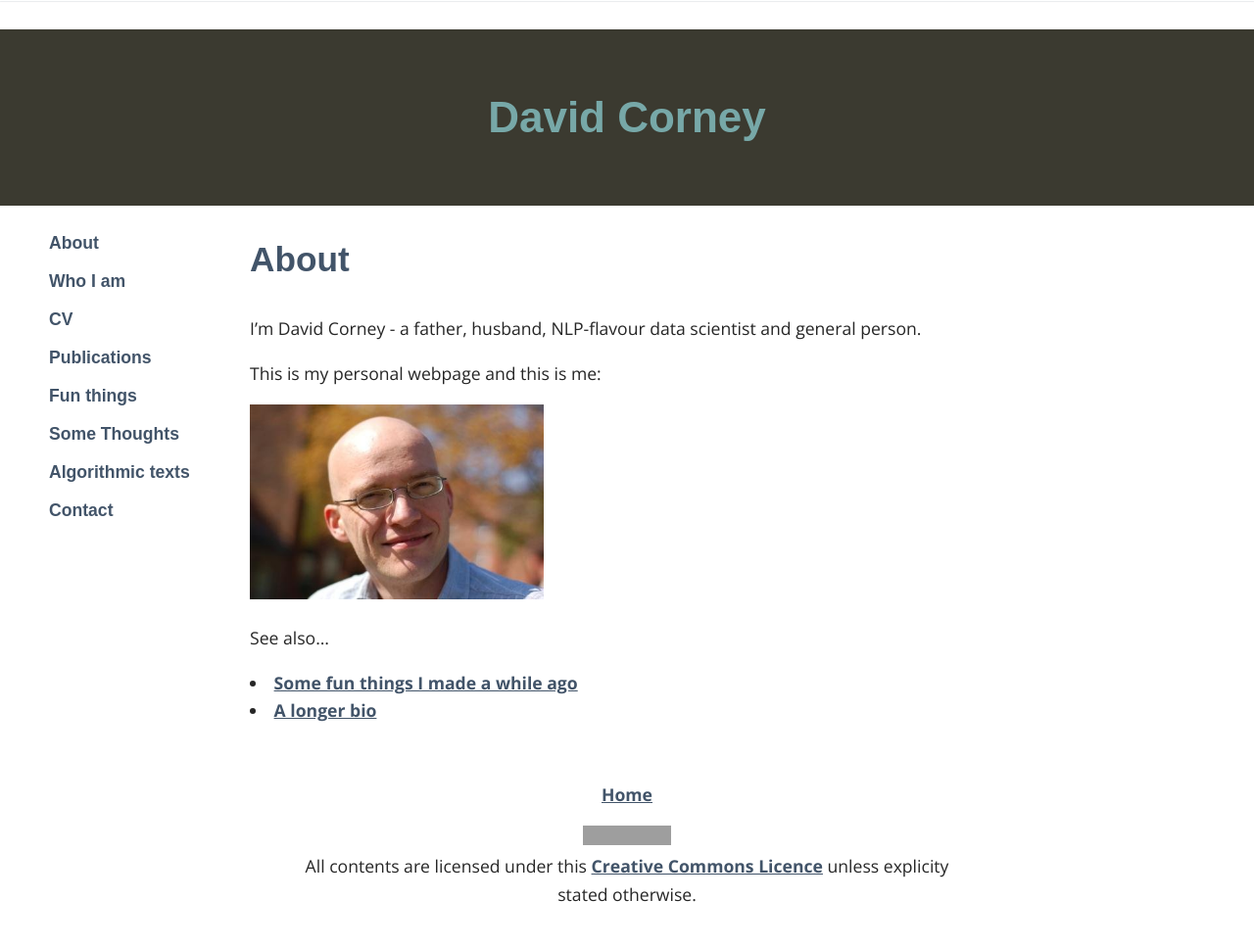
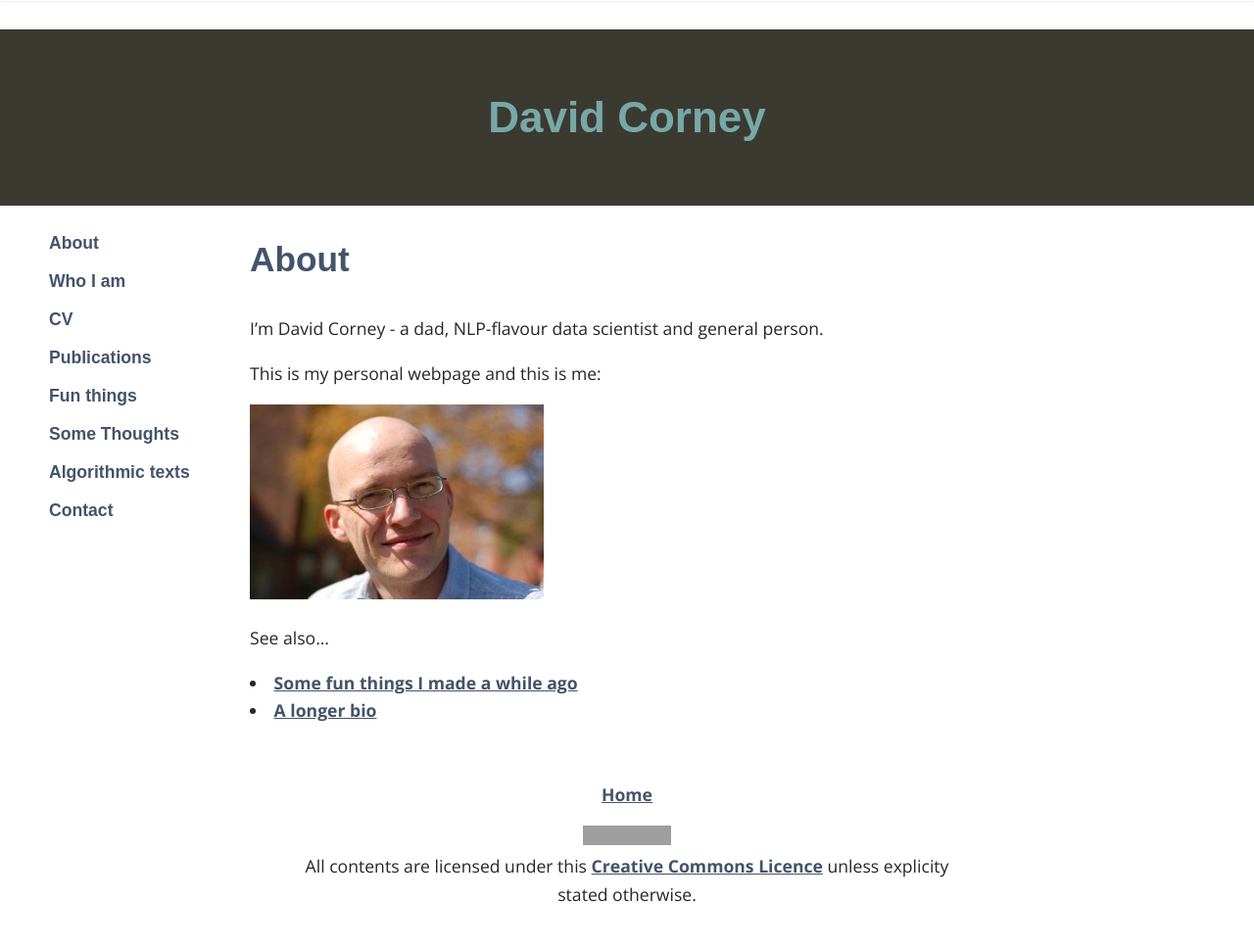
Before and after one commit to dcorney/dcorney.github.io, a Jekyll site: the page built from _pages/01_about.md, in a window 1280 px wide. Shown: the whole page at 98% size. Built offline with Jekyll 4.4.1, drawn with Linux system fonts in a browser that asks for light colours; some web fonts are replaced; grey boxes are pictures that could not be loaded.

Commit message:
more tweaks

```diff
--- a/_pages/01_about.md
+++ b/_pages/01_about.md
@@ -4,7 +4,7 @@ title: About
 permalink: /about/
 ---
 
-I'm David Corney - a father, husband, NLP-flavour data scientist and general person.
+I'm David Corney - a dad, NLP-flavour data scientist and general person.
 
 This is my personal webpage and this is me:
 
```
Also changed, not shown: _pages/03_cv.md (+3 -5 lines), _pages/04_publications.md (+3 -3 lines).
